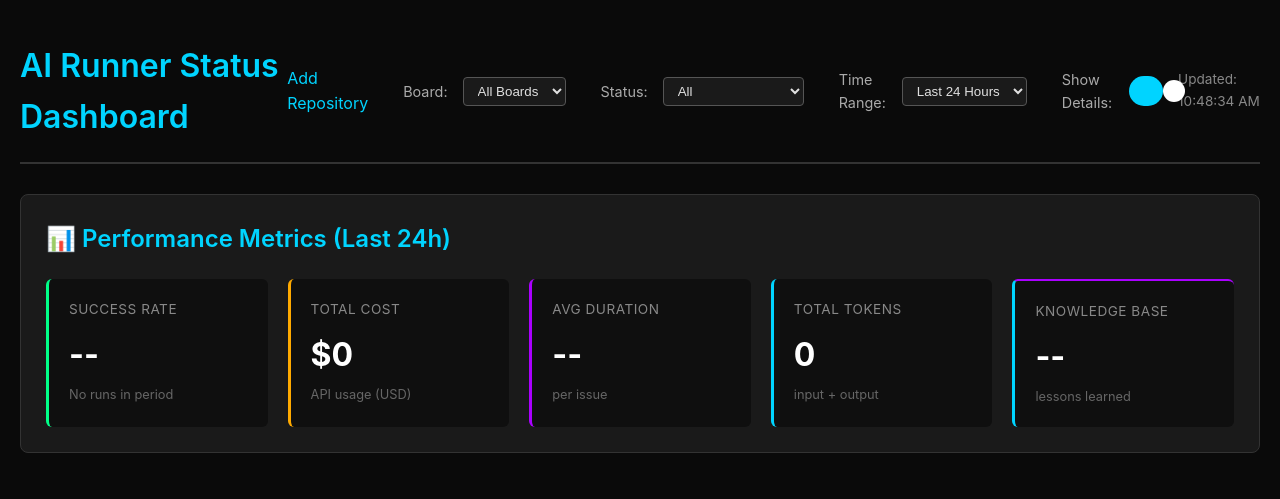
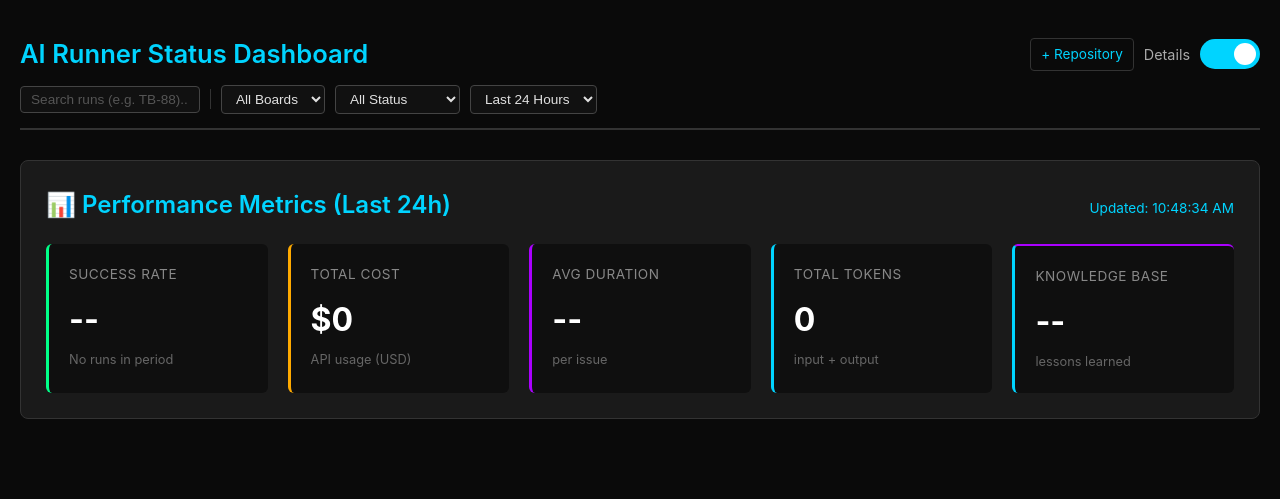
Before and after one commit to Moveware-Group/moveware-runner-ai, a FastAPI app: page /status in a window 1280 px wide. Shown: the top 499 px of the page. Run offline with FastAPI, Linux system fonts and the light colour scheme; data that the repository does not hold is empty; parts of the project's set-up code (start-up, migrations or seed data) failed here and were passed over.

Commit message:
Rework dashboard header: add search, move timestamp into metrics card
Made-with: Cursor

```diff
--- a/app/templates/status.html
+++ b/app/templates/status.html
@@ -23,19 +23,80 @@
             position: sticky;
             top: 0;
             z-index: 100;
-            display: flex;
-            justify-content: space-between;
-            align-items: center;
             margin-bottom: 30px;
-            padding: 20px 0;
+            padding: 14px 0;
             border-bottom: 2px solid #333;
             background: #0a0a0a;
         }
 
+        .header-top {
+            display: flex;
+            justify-content: space-between;
+            align-items: center;
+        }
+
+        .header-left {
+            display: flex;
+            align-items: center;
+            gap: 16px;
+        }
+
         h1 {
             color: #00d4ff;
-            font-size: 2em;
+            font-size: 1.6em;
             font-weight: 600;
+            white-space: nowrap;
+        }
+
+        .header-actions {
+            display: flex;
+            align-items: center;
+            gap: 10px;
+        }
+
+        .header-actions a {
+            color: #00d4ff;
+            text-decoration: none;
+            font-size: 0.85em;
+            padding: 5px 10px;
+            border: 1px solid #333;
+            border-radius: 4px;
+            transition: border-color 0.2s;
+        }
+        .header-actions a:hover { border-color: #00d4ff; }
+
+        .filter-bar {
+            display: flex;
+            align-items: center;
+            gap: 10px;
+            margin-top: 10px;
+            flex-wrap: wrap;
+        }
+
+        .filter-bar select, .filter-bar input[type="text"] {
+            background: #111;
+            color: #e0e0e0;
+            border: 1px solid #444;
+            padding: 5px 10px;
+            border-radius: 4px;
+            font-size: 0.85em;
+            cursor: pointer;
+        }
+
+        .filter-bar input[type="text"] {
+            width: 180px;
+            cursor: text;
+        }
+        .filter-bar input[type="text"]:focus {
+            outline: none;
+            border-color: #00d4ff;
+        }
+        .filter-bar input[type="text"]::placeholder { color: #555; }
+
+        .filter-sep {
+            width: 1px;
+            height: 20px;
+            background: #333;
         }
 
         .controls {
@@ -95,7 +156,7 @@
         }
 
         .last-updated {
-            color: #888;
+            color: #00d4ff;
             font-size: 0.85em;
         }
 
@@ -577,26 +638,36 @@
 </head>
 <body>
     <div class="header">
-        <h1>AI Runner Status Dashboard</h1>
-        <div class="controls">
-            <button id="resetStuckBtn" class="reset-all-btn" onclick="resetAllStuckRuns()" style="display:none;">
-                ⚠️ Reset All Stuck Runs
-            </button>
-            <a href="/repos" style="color:#00d4ff;text-decoration:none;margin-right:20px">Add Repository</a>
-            <span class="detail-label">Board:</span>
-            <select id="boardFilter" style="background:#1a1a1a;color:#e0e0e0;border:1px solid #555;padding:5px 10px;border-radius:4px;margin-right:20px;cursor:pointer">
+        <div class="header-top">
+            <div class="header-left">
+                <h1>AI Runner Status Dashboard</h1>
+                <button id="resetStuckBtn" class="reset-all-btn" onclick="resetAllStuckRuns()" style="display:none;">
+                    ⚠️ Reset Stuck Runs
+                </button>
+            </div>
+            <div class="header-actions">
+                <a href="/repos">+ Repository</a>
+                <span class="detail-label">Details</span>
+                <label class="toggle-switch">
+                    <input type="checkbox" id="detailToggle" checked>
+                    <span class="slider"></span>
+                </label>
+            </div>
+        </div>
+        <div class="filter-bar">
+            <input type="text" id="searchFilter" placeholder="Search runs (e.g. TB-88)..." />
+            <div class="filter-sep"></div>
+            <select id="boardFilter">
                 <option value="all" selected>All Boards</option>
             </select>
-            <span class="detail-label">Status:</span>
-            <select id="statusFilter" style="background:#1a1a1a;color:#e0e0e0;border:1px solid #555;padding:5px 10px;border-radius:4px;margin-right:20px;cursor:pointer">
-                <option value="all" selected>All</option>
-                <option value="active">Active (Running)</option>
+            <select id="statusFilter">
+                <option value="all" selected>All Status</option>
+                <option value="active">Active</option>
                 <option value="failed">Failed / Stuck</option>
                 <option value="completed">Completed</option>
                 <option value="queued">Queued</option>
             </select>
-            <span class="detail-label">Time Range:</span>
-            <select id="timeFilter" style="background:#1a1a1a;color:#e0e0e0;border:1px solid #555;padding:5px 10px;border-radius:4px;margin-right:20px;cursor:pointer">
+            <select id="timeFilter">
                 <option value="1">Last Hour</option>
                 <option value="6">Last 6 Hours</option>
                 <option value="12">Last 12 Hours</option>
@@ -604,18 +675,15 @@
                 <option value="168">Last Week</option>
                 <option value="all">All Time</option>
             </select>
-            <span class="detail-label">Show Details:</span>
-            <label class="toggle-switch">
-                <input type="checkbox" id="detailToggle" checked>
-                <span class="slider"></span>
-            </label>
-            <span class="last-updated" id="lastUpdated">Loading...</span>
         </div>
     </div>
 
     <!-- Metrics Section -->
     <div class="metrics-section" id="metricsSection">
-        <div class="metrics-title">📊 Performance Metrics (Last 24h)</div>
+        <div style="display:flex;justify-content:space-between;align-items:baseline;margin-bottom:20px">
+            <div class="metrics-title" style="margin-bottom:0">📊 Performance Metrics (Last 24h)</div>
+            <span class="last-updated" id="lastUpdated">Loading...</span>
+        </div>
         <div class="metrics-grid">
             <div class="metric-card success">
                 <div class="metric-label">Success Rate</div>
@@ -660,10 +728,11 @@
 
     <script>
         let detailMode = 'detailed';
-        let timeFilter = 24; // default to 24 hours
-        let boardFilter = 'all'; // default to all boards
-        let statusFilter = 'all'; // default to all statuses
-        let configBoards = []; // boards from repos.json (populated on load)
+        let timeFilter = 24;
+        let boardFilter = 'all';
+        let statusFilter = 'all';
+        let searchQuery = '';
+        let configBoards = [];
         let autoRefreshInterval = null;
         const resettingRuns = new Set(); // Run IDs we just reset - show "Running" until complete/fail
 
@@ -821,8 +890,10 @@
             }
         }
 
-        // Render runs in the UI
+        let _lastRuns = [];
         function renderRuns(runs) {
+            if (runs !== undefined) _lastRuns = runs;
+            else runs = _lastRuns;
             const container = document.getElementById('runsContainer');
 
             if (!runs || runs.length === 0) {
@@ -876,12 +947,10 @@
                 boardFilter = validValue;
             }
 
-            // Filter runs by board
             let filteredRuns = boardFilter === 'all'
                 ? runs
                 : runs.filter(run => getBoard(run.issue_key) === boardFilter);
 
-            // Filter by status
             if (statusFilter === 'active') {
                 filteredRuns = filteredRuns.filter(r => ['running', 'claimed'].includes(r.status));
             } else if (statusFilter === 'failed') {
@@ -894,8 +963,22 @@
                 filteredRuns = filteredRuns.filter(r => r.status === 'queued');
             }
 
+            if (searchQuery) {
+                const q = searchQuery.toLowerCase();
+                filteredRuns = filteredRuns.filter(r => {
+                    const key = (r.issue_key || '').toLowerCase();
+                    const summary = (r.summary || '').toLowerCase();
+                    const worker = (r.worker_id || '').toLowerCase();
+                    const id = String(r.id || '');
+                    return key.includes(q) || summary.includes(q) || worker.includes(q) || id.includes(q);
+                });
+            }
+
             if (filteredRuns.length === 0) {
-                const label = statusFilter !== 'all' ? `status: ${statusFilter}` : `board: ${boardFilter}`;
+                let label = 'current filters';
+                if (searchQuery) label = `"${searchQuery}"`;
+                else if (statusFilter !== 'all') label = `status: ${statusFilter}`;
+                else if (boardFilter !== 'all') label = `board: ${boardFilter}`;
                 container.innerHTML = `<div class="no-data">No runs found for ${label}</div>`;
                 document.getElementById('resetStuckBtn').style.display = 'none';
                 return;
@@ -1231,22 +1314,28 @@
             fetchStatus();
         }
 
-        // Toggle detail mode
         document.getElementById('detailToggle').addEventListener('change', (e) => {
             detailMode = e.target.checked ? 'detailed' : 'summary';
             fetchStatus();
         });
 
-        // Board filter change
         document.getElementById('boardFilter').addEventListener('change', (e) => {
             boardFilter = e.target.value;
             fetchStatus();
         });
 
-        // Status filter change
         document.getElementById('statusFilter').addEventListener('change', (e) => {
             statusFilter = e.target.value;
             fetchStatus();
+        });
+
+        let searchDebounce = null;
+        document.getElementById('searchFilter').addEventListener('input', (e) => {
+            clearTimeout(searchDebounce);
+            searchDebounce = setTimeout(() => {
+                searchQuery = e.target.value.trim();
+                renderRuns();
+            }, 250);
         });
 
         // Time filter change
```
